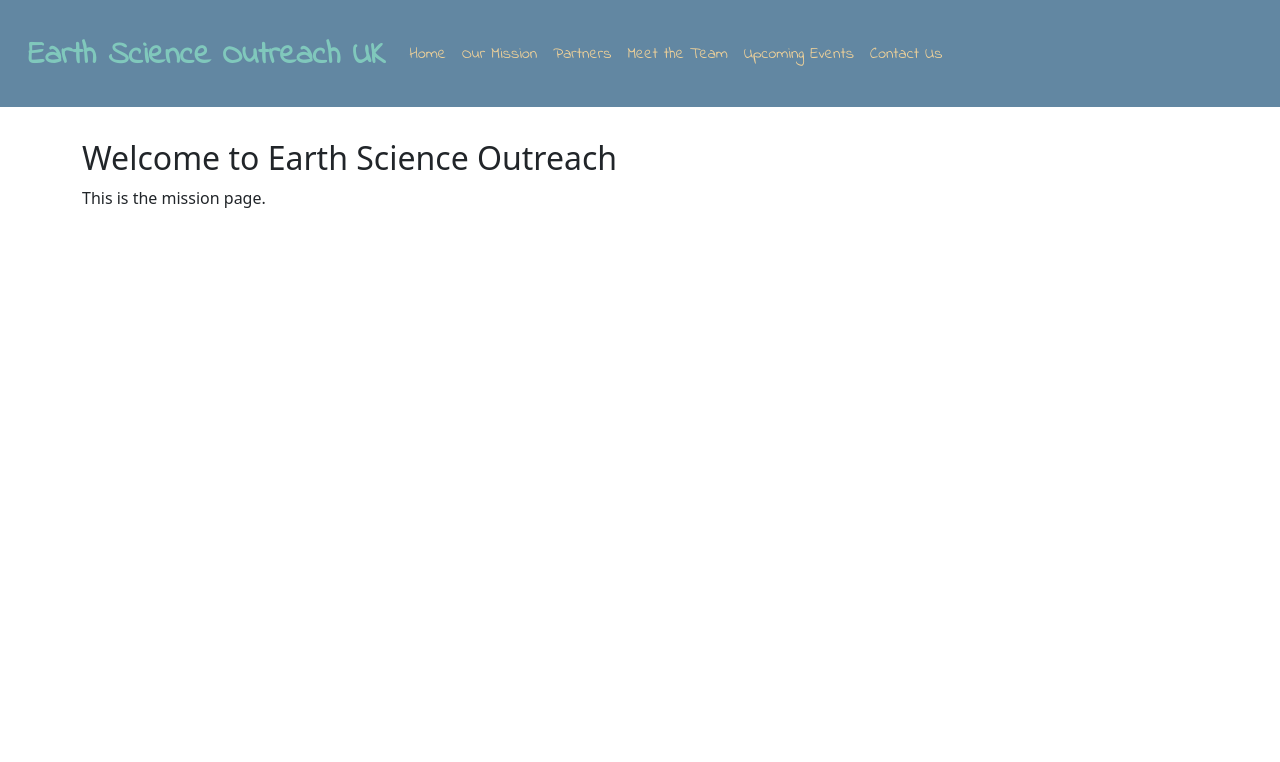
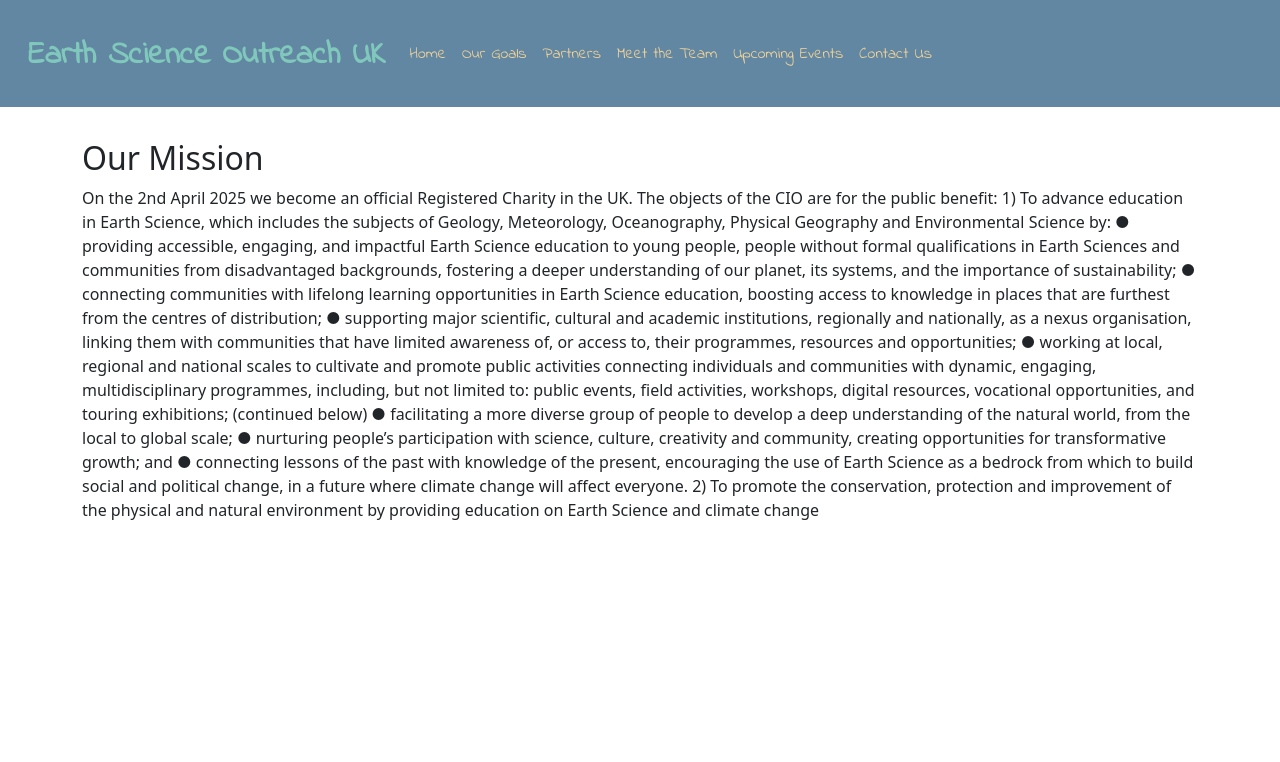
Before and after one commit to HollyT85/ESO2, a Django app: template mission/templates/mission/mission.html in a window 1280 px wide. Shown: the top 762 px of the page. Run offline with Django 5.2, Linux system fonts and the light colour scheme; the template is opened without the code that fills it, so the values that code supplies are empty; some libraries are stand-ins or nearby versions.

Commit message:
mission pages updated

```diff
--- a/mission/templates/mission/mission.html
+++ b/mission/templates/mission/mission.html
@@ -2,7 +2,48 @@
 
 {% block content %}
 <div class="container">
-    <h2>Welcome to Earth Science Outreach</h2>
-    <p>This is the mission page.</p>
+    <h2>Our Mission</h2>
+    On the 2nd April 2025 we become an official Registered Charity in the UK.
+
+
+
+The objects of the CIO are for the public benefit:
+
+
+
+1) To advance education in Earth Science, which includes the subjects of Geology, Meteorology, Oceanography, Physical Geography and Environmental Science by:
+
+
+
+● providing accessible, engaging, and impactful Earth Science education to young people, people without formal qualifications in Earth Sciences and communities from disadvantaged backgrounds, fostering a deeper understanding of our planet, its systems, and the importance of sustainability;
+
+
+
+● connecting communities with lifelong learning opportunities in Earth Science education, boosting access to knowledge in places that are furthest from the centres of distribution;
+
+
+
+● supporting major scientific, cultural and academic institutions, regionally and nationally, as a nexus organisation, linking them with communities that have limited awareness of, or access to, their programmes, resources and opportunities;
+
+
+
+● working at local, regional and national scales to cultivate and promote public activities connecting individuals and communities with dynamic, engaging, multidisciplinary programmes, including, but not limited to: public events, field activities, workshops, digital resources, vocational opportunities, and touring exhibitions;
+
+
+
+(continued below)
+
+
+● facilitating a more diverse group of people to develop a deep understanding of the natural world, from the local to global scale;
+
+
+● nurturing people’s participation with science, culture, creativity and community, creating opportunities for transformative growth; and
+
+
+● connecting lessons of the past with knowledge of the present, encouraging the use of Earth Science as a bedrock from which to build social and political change, in a future where climate change will affect everyone.
+
+
+
+2) To promote the conservation, protection and improvement of the physical and natural environment by providing education on Earth Science and climate change
 </div>
 {% endblock %}
--- a/mission/urls.py
+++ b/mission/urls.py
@@ -7,5 +7,8 @@ from . import views
 app_name = 'mission'
 
 urlpatterns = [
-    path('', views.mission, name='mission'),
+    path('', views.plan, name='plan'),
+    path('mission/', views.mission, name='mission'),
+    path('work/', views.work, name='work'),
+    path('gallery/', views.gallery, name='gallery'),
 ]
--- a/templates/base.html
+++ b/templates/base.html
@@ -60,7 +60,7 @@
           <a class="nav-link" aria-current="page" href="{% url 'home:home' %}">Home</a>
         </li>
         <li class="nav-item">
-          <a class="nav-link" href="{% url 'mission:mission' %}">Our Mission</a>
+          <a class="nav-link" href="{% url 'mission:plan' %}">Our Goals</a>
         </li>
         <li class="nav-item">
           <a class="nav-link" href="{% url 'partners:partners' %}">Partners</a>
```
Also changed, not shown: mission/templates/mission/gallery.html (added, +10 -0 lines), mission/templates/mission/plan.html (added, +12 -0 lines), mission/templates/mission/work.html (added, +51 -0 lines), mission/views.py (+11 -0 lines).
